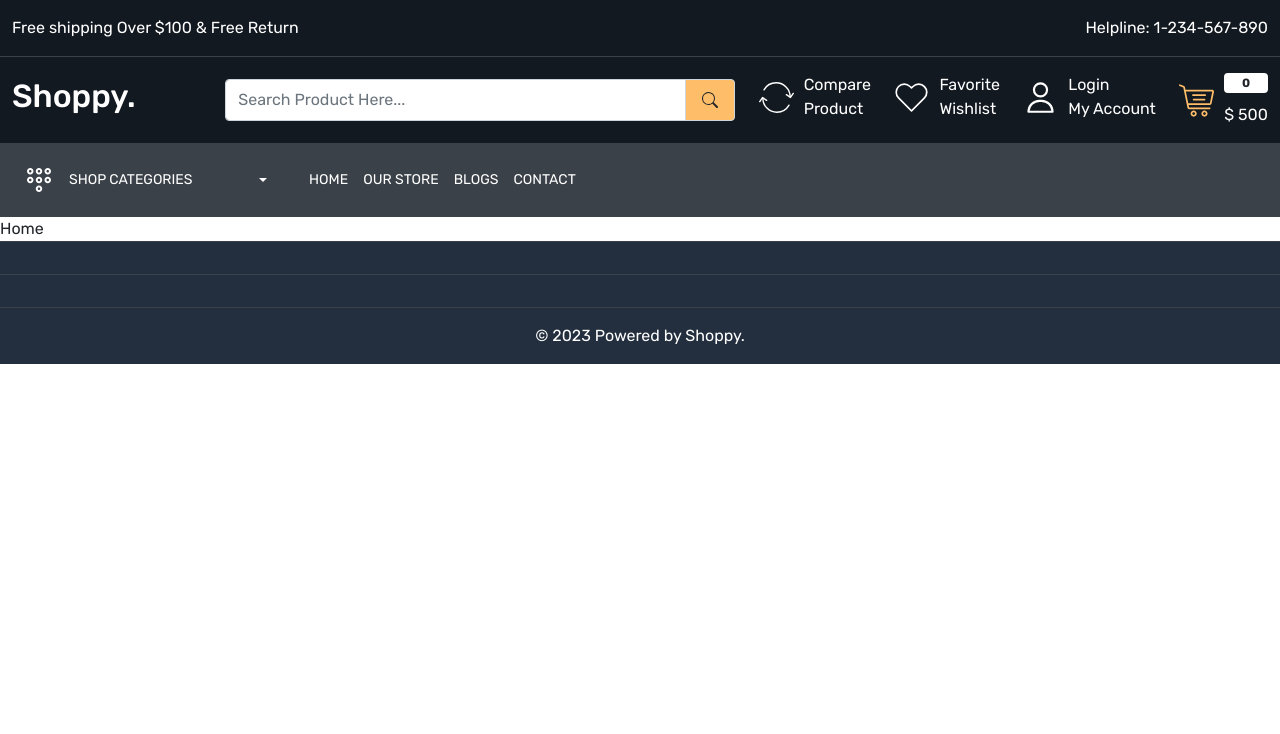
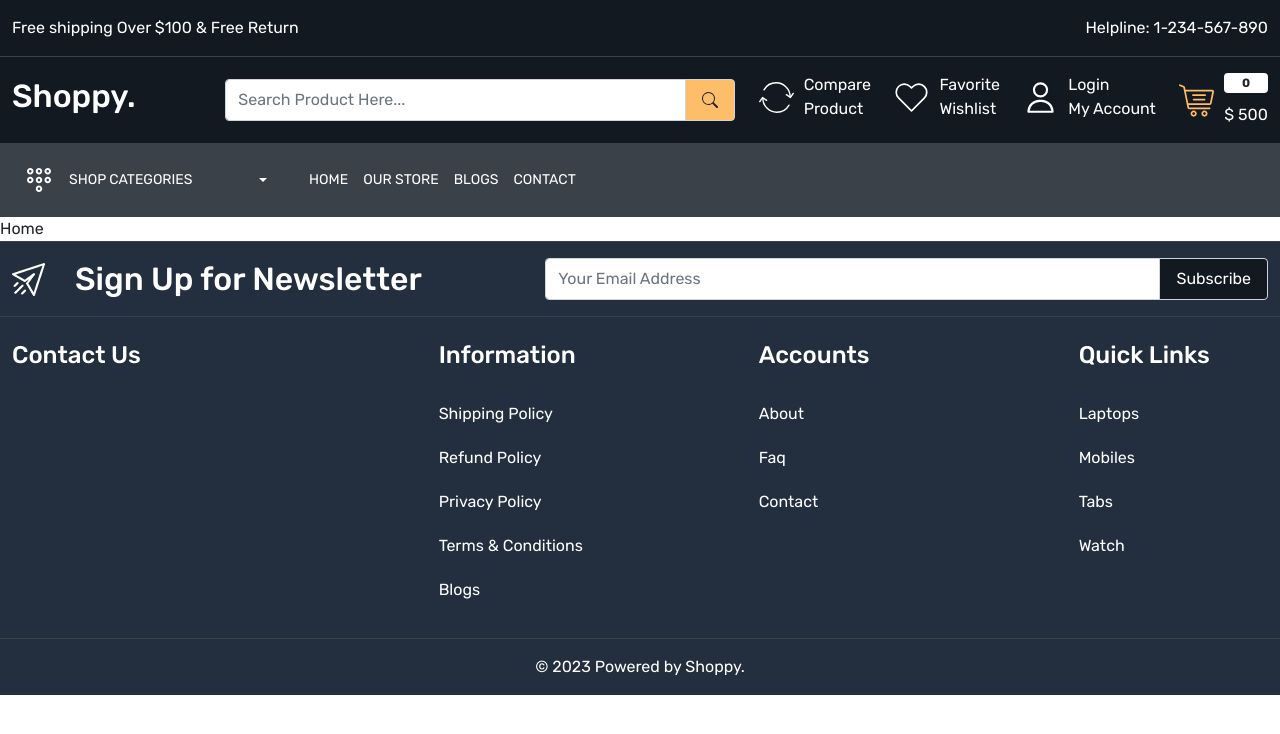
Before and after one commit to rahul3003/shopping, a React (Create React App) app in the folder frontend/: page / in a window 1280 px wide. Shown: the top 734 px of the page. Built offline with nearby package versions, Linux system fonts and the light colour scheme; the HTML template or start-up script is replaced by a standard one.

Commit message:
Footer finish

```diff
--- a/frontend/src/App.css
+++ b/frontend/src/App.css
@@ -97,4 +97,10 @@
   border-top: 1px solid var(--color-3b4149);
 }
 
+footer .input-group-text{
+  background-color: #131921;
+  color: white;
+  padding: 8px 17px;
+}
+
 /* footer part end here */
--- a/frontend/src/components/Footer.js
+++ b/frontend/src/components/Footer.js
@@ -1,13 +1,65 @@
 import React from 'react'
+import { Link } from 'react-router-dom'
 
 const Footer = () => {
   return (
     <>
       <footer className='py-3'>
+        <div className='container-xxl'>
+          <div className='row align-items-center'>
+            <div className='col-5'>
+              <div className='footer-top-data d-flex gap-30 align-items-center'>
+                <img src="/images/newsletter.png" alt="Newsletter" />
+                <h2 className='mb-0 text-white'>Sign Up for Newsletter</h2>
+              </div>
+            </div>
+            <div className='col-7'>
+              <div class="input-group">
+                <input type="text" class="form-control py-1" placeholder="Your Email Address" aria-label="Your Email Address" aria-describedby="basic-addon2" />
+                <span class="input-group-text px-3" id="basic-addon2">Subscribe</span>
+              </div>
+            </div>
+          </div>
+        </div>
+      </footer>
+      <footer className='py-4'>
+        <div className='container-xxl'>
+          <div className='row'>
+            <div className='col-4'>
+              <h4 className='text-white mb-4'>Contact Us</h4>
+              <div>
 
-   </footer>
-   <footer className='py-3'>
-
+              </div>
+            </div>
+            <div className='col-3'>
+              <h4 className='text-white mb-4'>Information</h4>
+              <div className='footer-links d-flex flex-column'>
+                <Link className='text-white mb-1 py-2'>Shipping Policy</Link>
+                <Link className='text-white mb-1 py-2'>Refund Policy</Link>
+                <Link className='text-white mb-1 py-2'>Privacy Policy</Link>
+                <Link className='text-white mb-1 py-2'>Terms & Conditions</Link>
+                <Link className='text-white mb-1 py-2'>Blogs</Link>
+              </div>
+            </div>
+            <div className='col-3'>
+              <h4 className='text-white mb-4'>Accounts</h4>
+              <div className='footer-links d-flex flex-column'>
+                <Link className='text-white mb-1 py-2'>About</Link>
+                <Link className='text-white mb-1 py-2'>Faq</Link>
+                <Link className='text-white mb-1 py-2'>Contact</Link>
+              </div>
+            </div>
+            <div className='col-2'>
+              <h4 className='text-white mb-4'>Quick Links</h4>
+              <div className='footer-links d-flex flex-column'>
+                <Link className='text-white mb-1 py-2'>Laptops</Link>
+                <Link className='text-white mb-1 py-2'>Mobiles</Link>
+                <Link className='text-white mb-1 py-2'>Tabs</Link>
+                <Link className='text-white mb-1 py-2'>Watch</Link>
+              </div>
+            </div>
+          </div>
+        </div>
       </footer>
       <footer className='py-3'>
         <div className='container-xxl'>
```
Lines whose indentation alone changed are shown as unchanged.
